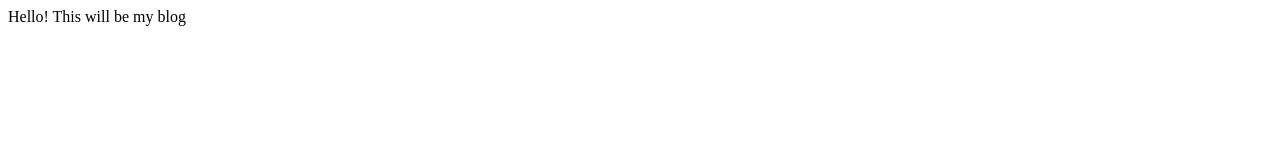
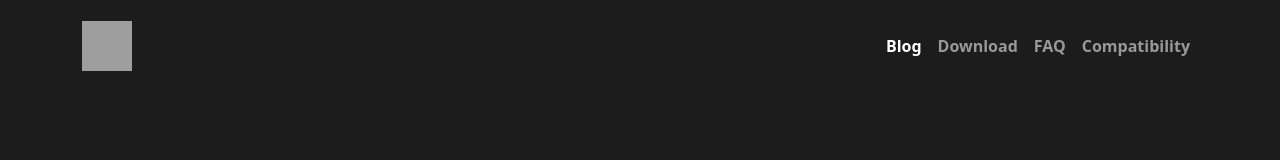
Before and after one commit to SimoneN64/simonen64.dev, a plain HTML site: page blog/index.html in a window 1280 px wide. Drawn offline with nearby package versions, Linux system fonts and the light colour scheme; grey boxes are pictures that could not be loaded.

Commit message:
Implement navbar

```diff
--- a/blog/index.html
+++ b/blog/index.html
@@ -1 +1,38 @@
-Hello! This will be my blog
+<!doctype html>
+<html lang="en">
+	<head>
+		<meta charset="utf-8">
+		<meta name="viewport" content="width=device-width, initial-scale=1">
+		<title>Kaizen - Blog</title>
+    <link href="https://cdn.jsdelivr.net/npm/bootstrap@5.3.1/dist/css/bootstrap.min.css" rel="stylesheet" integrity="sha384-4bw+/aepP/YC94hEpVNVgiZdgIC5+VKNBQNGCHeKRQN+PtmoHDEXuppvnDJzQIu9" crossorigin="anonymous">
+	</head>
+	<body style="background-color: #1c1c1c;">
+    <header>
+      <nav class="navbar navbar-expand-lg navbar-dark p-3 mb-2">
+        <div class="container">
+          <a class="navbar-brand" href="https://gadolinium.dev"><img src="https://gadolinium.dev/assets/logo.png" alt="Kaizen" width="50" height="50"></a>
+          <button class="navbar-toggler" type="button" data-bs-toggle="collapse" data-bs-target="#navbarSupportedContent" aria-controls="navbarSupportedContent" aria-expanded="false" aria-label="Toggle navigation">
+          <span class="navbar-toggler-icon"></span>
+          </button>
+          <div class="collapse navbar-collapse" id="navbarSupportedContent">
+            <ul class="navbar-nav ms-auto mb-2 mb-lg-0">
+              <li class="nav-item">
+              <a class="nav-link active" aria-current="page" href="https://blog.gadolinium.dev"><b>Blog</b></a>
+              </li>
+              <li class="nav-item">
+              <a class="nav-link" href="https://gadolinium.dev/download"><b>Download</b></a>
+              </li>
+              <li class="nav-item">
+              <a class="nav-link" href="https://gadolinium.dev/faq"><b>FAQ</b></a>
+              </li>
+              <li class="nav-item">
+              <a class="nav-link" href="https://gadolinium.dev/compatibility"><b>Compatibility</b></a>
+              </li>
+            </ul>
+          </div>
+        </div>
+      </nav>
+    </header>
+    <script src="https://cdn.jsdelivr.net/npm/bootstrap@5.3.1/dist/js/bootstrap.bundle.min.js" integrity="sha384-HwwvtgBNo3bZJJLYd8oVXjrBZt8cqVSpeBNS5n7C8IVInixGAoxmnlMuBnhbgrkm" crossorigin="anonymous"></script>
+	</body>
+</html>
```
Also changed, not shown: index.html (+27 -3 lines), assets/logo.png (added).
